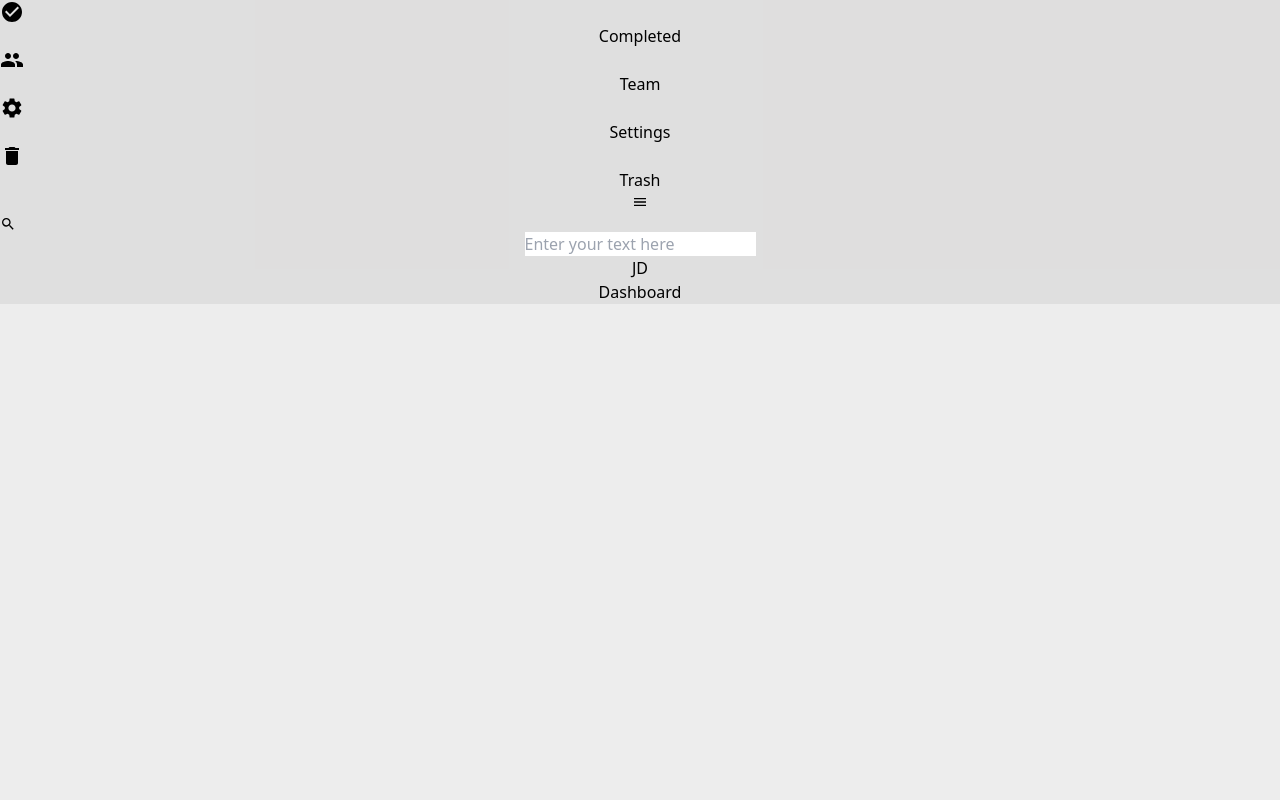
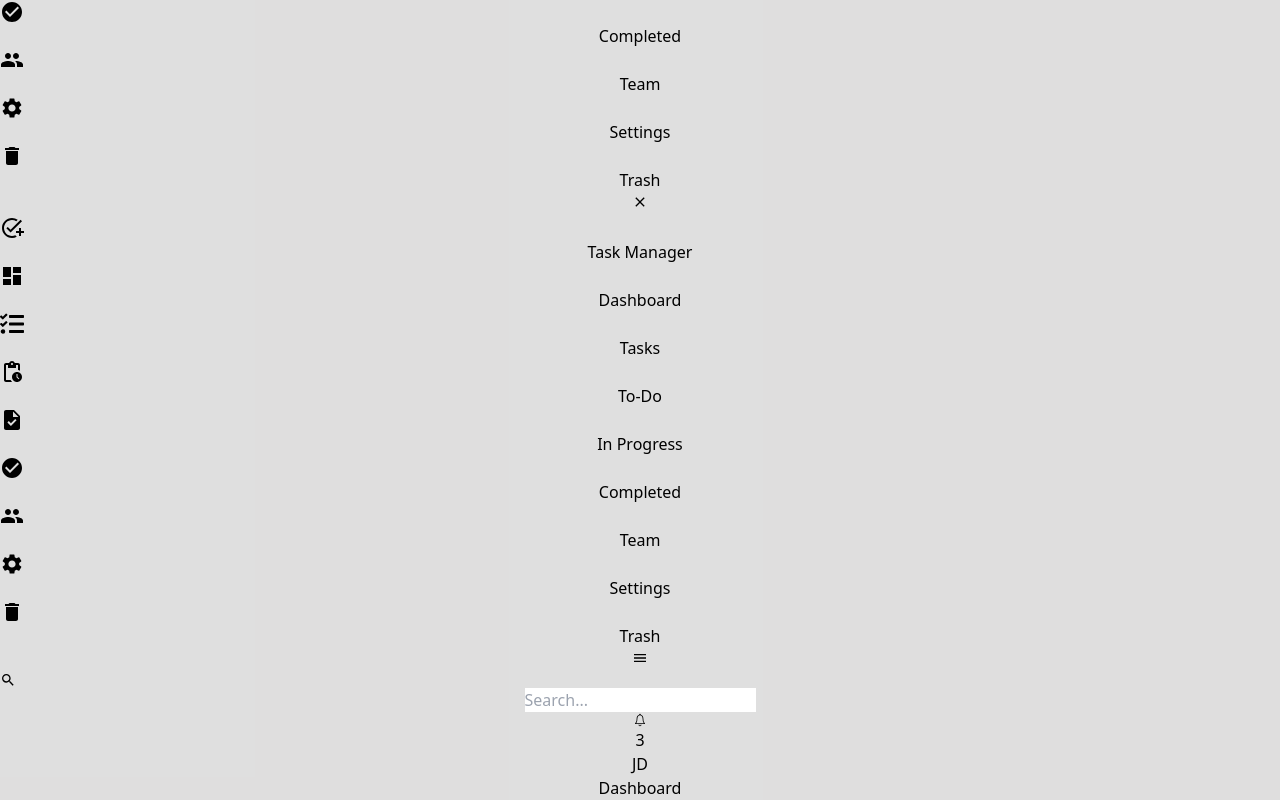
Before and after one commit to sajal-123/TaskMe, a React (Vite) app in the folder TaskOne/: page /dashboard in a window 1280 px wide. Shown: the part 240-1040 px from the top of the page. Before the commit the page ends 800 px from the top, so only its background shows below. Built offline with nearby package versions, Linux system fonts and the light colour scheme.

Commit message:
"Navbar Completed"

```diff
--- /dev/null
+++ b/TaskOne/src/components/MobileSidebar.tsx
@@ -0,0 +1,52 @@
+import React, { Fragment } from 'react';
+import { useDispatch, useSelector } from 'react-redux';
+import { setOpenSideBar } from '../redux/Slices/AuthSlice';
+import { Transition } from '@headlessui/react';
+import clsx from 'clsx';
+import { IoMdClose } from 'react-icons/io';
+import SideBar from './SideBar';
+
+
+function MobileSidebar() {
+    console.log('MobileSidebar')
+    const dispatch = useDispatch();
+    const { isSideBarOpen } = useSelector((state: any) => state.auth);
+
+    const handleCloseSidebar = () => {
+        dispatch(setOpenSideBar());
+    };
+
+    return (
+        <Transition
+            show={true}
+            as={Fragment}
+            enter="transition-opacity duration-75"
+            enterFrom="opacity-x-0"
+            enterTo="opacity-x-100"
+            leave="transition-opacity duration-150"
+            leaveFrom="opacity-x-100"
+            leaveTo="opacity-x-0"
+        >
+            <div
+                className={clsx(
+                    'w-3/4 md:hidden h-screen bg-black/40 absolute top-0 transition-all duration-700 transform',
+                    isSideBarOpen ? 'translate-x-0' : '-translate-x-full'
+                )}
+                onClick={handleCloseSidebar}
+            >
+                <div className="bg-white w-full h-full relative">
+                    <div className="w-full flex justify-end px-5 mt-4 cursor-pointer">
+                        <button onClick={handleCloseSidebar} >
+                            <IoMdClose className="text-2xl cursor-pointer" />
+                        </button>
+                    </div>
+                    <div className="-mt-10">
+                        <SideBar />
+                    </div>
+                </div>
+            </div>
+        </Transition>
+    );
+}
+
+export default MobileSidebar;
--- a/TaskOne/src/components/Navbar.tsx
+++ b/TaskOne/src/components/Navbar.tsx
@@ -3,37 +3,38 @@ import UserAvatar from './UserAvatar';
 import { setOpenSideBar } from '../redux/Slices/AuthSlice';
 import { IoMdMenu } from "react-icons/io";
 import { MdOutlineSearch } from 'react-icons/md';
+import NotificationPanel from './NotificationPanel';
 
 
 function Navbar() {
   const dispatch = useDispatch();
-  const { user } = useSelector((state: any) => state.auth);
+  const { user, isSideBarOpen } = useSelector((state: any) => state.auth);
 
 
   return (
-    <div className='w-full bg-gray-300 h-16 flex justify-between items-center py-3 px-4 2xl:py-4'>
+    <div className='w-full gap-2 bg-gray-300 h-16 flex justify-between items-center py-2 px-4 2xl:py-4'>
       {/* Search Section */}
-      <div className='flex gap-4'>
-        <button className=' md:hidden ' onClick={() => dispatch(setOpenSideBar())}>
+      <div className='flex gap-2 items-center'>
+        <button className=' md:hidden' onClick={() => {
+          dispatch(setOpenSideBar())
+          console.log(isSideBarOpen)
+        }}>
           <IoMdMenu />
+
         </button>
-        <div className="rounded-full overflow-hidden border border-gray-300 w-64 2xl:w-[200px] bg-white flex items-center gap-2 px-4 py-2">
+        <div className="rounded-full overflow-hidden w-full border border-gray-300 2xl:w-[300px] bg-white flex items-center gap-2 px-4 py-2">
           <MdOutlineSearch className="text-gray-500 font-bold" />
           <input
             type="text"
-            placeholder="Enter your text here"
+            placeholder="Search..."
             className="flex-1 bg-transparent outline-none text-gray-700"
           />
         </div>
 
       </div>
-      <div className='flex-2 gap-2 items-center'>
-
-        {/* NOtification */}
-
-
+      <div className='flex gap-2 items-center'>
+        <NotificationPanel />
         <UserAvatar />
-
       </div>
     </div>
   )
--- /dev/null
+++ b/TaskOne/src/components/NotificationPanel.tsx
@@ -0,0 +1,72 @@
+import { Popover, PopoverButton, PopoverPanel } from '@headlessui/react';
+import React from 'react';
+import { FaBell } from 'react-icons/fa';
+import { IoIosNotificationsOutline } from 'react-icons/io';
+import { MdPushPin } from "react-icons/md";
+
+// Define notification types
+type NotificationType = 'alert' | 'message';
+
+// Define the structure of a notification
+interface Notification {
+    type: NotificationType;
+    message: string;
+}
+
+// Define the ICON object with types
+const ICON: Record<NotificationType, JSX.Element> = {
+    alert: <MdPushPin className="text-red-500 text-lg" />,
+    message: <MdPushPin className="text-blue-500 text-lg" />,
+};
+
+const NotificationPanel: React.FC = () => {
+    // Example notifications
+    const notifications: Notification[] = [
+        { type: 'alert', message: 'System maintenance scheduled at 2 AM.' },
+        { type: 'message', message: 'You have a new message from John.' },
+        { type: 'alert', message: 'Server CPU usage is high.' },
+    ];
+
+    // Notification count
+    const notificationCount = notifications.length;
+
+    return (
+        <Popover className="relative">
+            {/* Notification Bell Icon */}
+            <PopoverButton className="inline-block items-center outline-none">
+                <div className="h-10 w-10 flex items-center justify-center text-gray-500 dark:text-white relative">
+                    <IoIosNotificationsOutline className="text-2xl" />
+                    {notificationCount > 0 && (
+                        <span className="absolute text-center top-0 right-0 text-sm font-semibold w-4 h-4 rounded-full bg-red-500 text-white flex items-center justify-center">
+                            {notificationCount}
+                        </span>
+                    )}
+                </div>
+            </PopoverButton>
+
+            {/* Notification Dropdown */}
+            <PopoverPanel className="absolute z-10 mt-2 right-0 w-80 bg-white shadow-lg rounded-md overflow-hidden">
+                <div className="p-4">
+                    <h3 className="font-bold text-lg text-gray-700 mb-2">Notifications</h3>
+                    {notifications.length > 0 ? (
+                        <ul className="space-y-2 max-h-60 overflow-y-auto">
+                            {notifications.map((notification, index) => (
+                                <li
+                                    key={index}
+                                    className="flex items-center gap-2 p-2 bg-gray-100 hover:bg-gray-200 rounded-md"
+                                >
+                                    <div>{ICON[notification.type]}</div>
+                                    <span className="text-sm text-gray-700">{notification.message}</span>
+                                </li>
+                            ))}
+                        </ul>
+                    ) : (
+                        <p className="text-sm text-gray-500">No notifications</p>
+                    )}
+                </div>
+            </PopoverPanel>
+        </Popover>
+    );
+};
+
+export default NotificationPanel;
--- a/TaskOne/src/components/UserAvatar.tsx
+++ b/TaskOne/src/components/UserAvatar.tsx
@@ -2,6 +2,7 @@ import React, { Fragment, useState, useEffect, useRef } from 'react';
 import { Menu, MenuButton, MenuItem, MenuItems, Transition } from '@headlessui/react';
 import { getInitials } from '../utils';
 import { FaUser } from 'react-icons/fa';
+import { IoMdLogOut } from "react-icons/io";
 
 function UserAvatar() {
   const [isShowing, setIsShowing] = useState(false);
@@ -77,7 +78,7 @@ function UserAvatar() {
                     active ? 'bg-blue-500 text-red-900' : 'text-red-500'
                   } group flex rounded-md items-center w-full px-4 py-2 text-sm`}
                 >
-                  <FaUser className="mr-2" aria-hidden="true" />
+                  <IoMdLogOut className="mr-2" aria-hidden="true" />
                   Logout
                 </button>
               )}
--- a/TaskOne/src/utils/Layout.tsx
+++ b/TaskOne/src/utils/Layout.tsx
@@ -3,6 +3,7 @@ import { useSelector } from "react-redux";
 import { Link, Outlet } from "react-router-dom";
 import SideBar from "../components/SideBar";
 import Navbar from "../components/Navbar";
+import MobileSidebar from "../components/MobileSidebar";
 const Layout: React.FC = () => {
     const { user } = useSelector((state: any) => state.auth);
 
@@ -13,7 +14,7 @@ const Layout: React.FC = () => {
                 <SideBar/>
             </div>
 
-            {/* MobileSidebar */}
+            <MobileSidebar/>
             <div className=" flex-1 oevrflow-y-auto">
 
                 {/* Side Navbar */}
```
